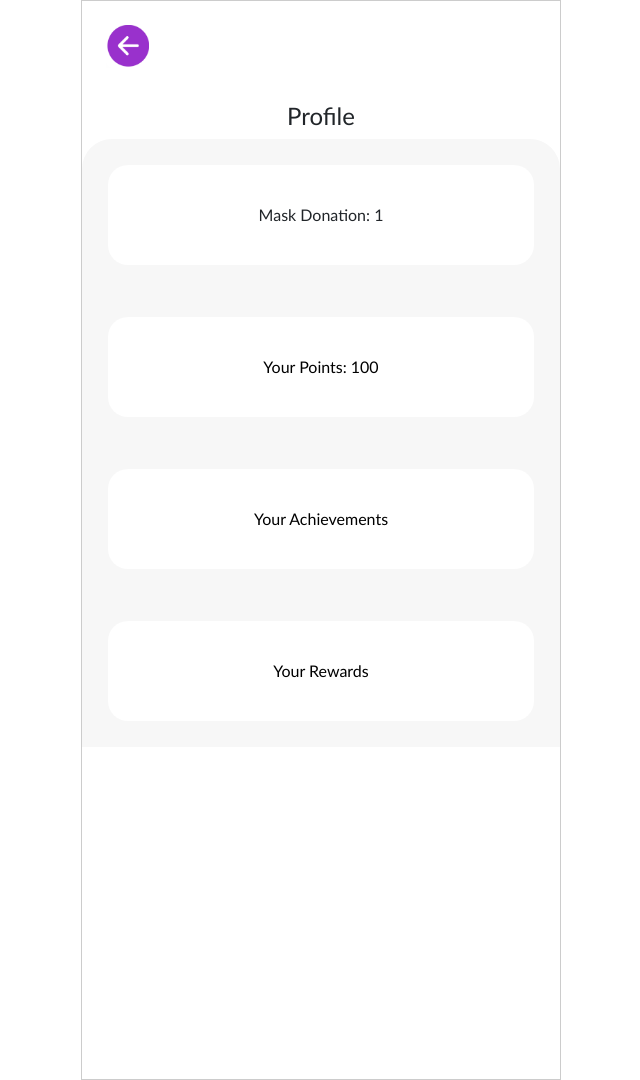
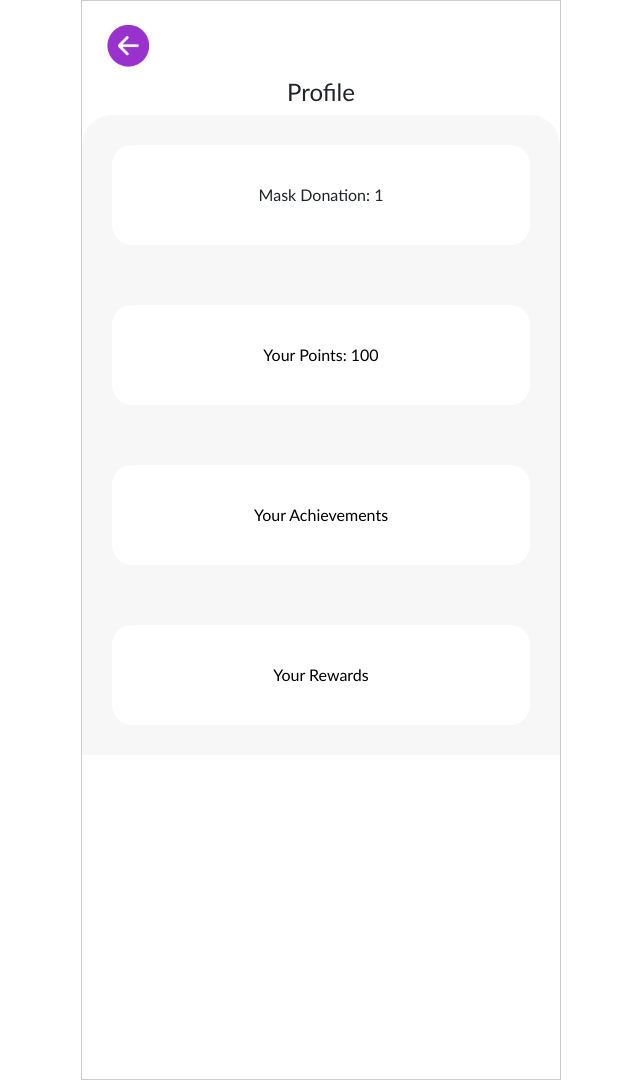
Before and after one commit to musaflacko/assignment-3, a plain HTML site: page Profile/profile.html in a window 1280 px wide. Shown: the whole page, without its empty margins (319-959 px from the left). Drawn offline with nearby package versions, Linux system fonts and the light colour scheme.

Commit message:
Add Padding

```diff
--- a/Profile/profile.css
+++ b/Profile/profile.css
@@ -13,6 +13,7 @@ section {
 
 .back-button {
     padding: 1.5em;
+    padding-bottom: 0px;
 }
 
 header {
@@ -31,7 +32,7 @@ main {
 .buttons {
     text-align: center;
     display: flex;
-    padding: 21px;
+    padding: 25px;
 }
 
 a {
```
